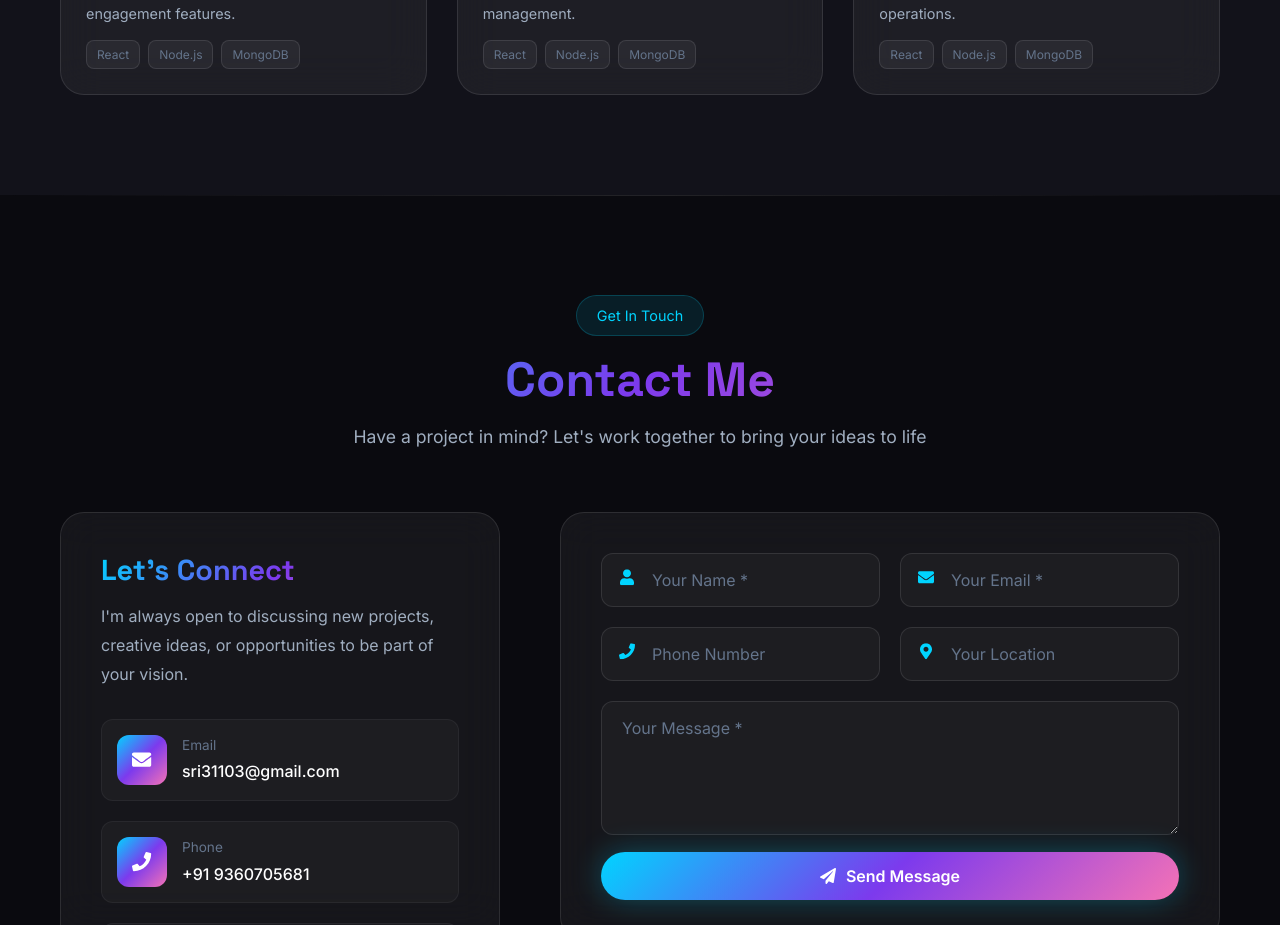
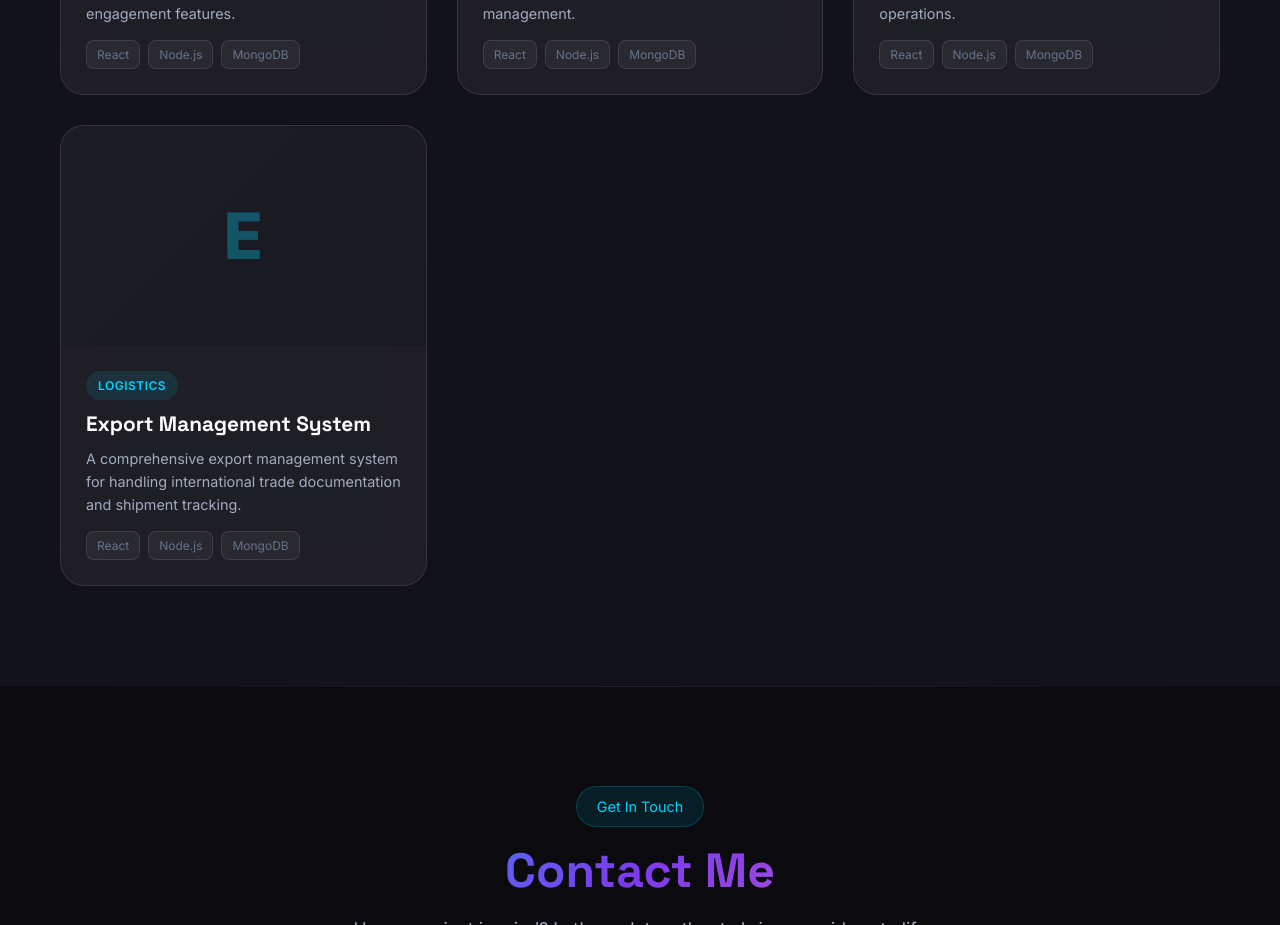
Before and after one commit to srinivasan31103/portfolio, a React (Vite) app in the folder frontend/: page / in a window 1280 px wide. Shown: the part 6600-7525 px from the top of the page. Built offline with nearby package versions, Linux system fonts and the light colour scheme.

Commit message:
Add Export Management System project to portfolio

```diff
--- a/frontend/src/components/Projects.jsx
+++ b/frontend/src/components/Projects.jsx
@@ -58,6 +58,15 @@ const projects = [
     tags: ['React', 'Node.js', 'MongoDB'],
     liveUrl: 'https://cargo-rapido.vercel.app/home',
     githubUrl: 'https://github.com/srinivasan31103/cargo-rapido.git',
+  },
+  {
+    title: 'Export Management System',
+    category: 'Logistics',
+    description: 'A comprehensive export management system for handling international trade documentation and shipment tracking.',
+    image: '/projects/export-management.jpg',
+    tags: ['React', 'Node.js', 'MongoDB'],
+    liveUrl: 'https://exportmanagementsystem.vercel.app',
+    githubUrl: 'https://github.com/srinivasan31103/Export-management-system.git',
   },
 ]
 
```
